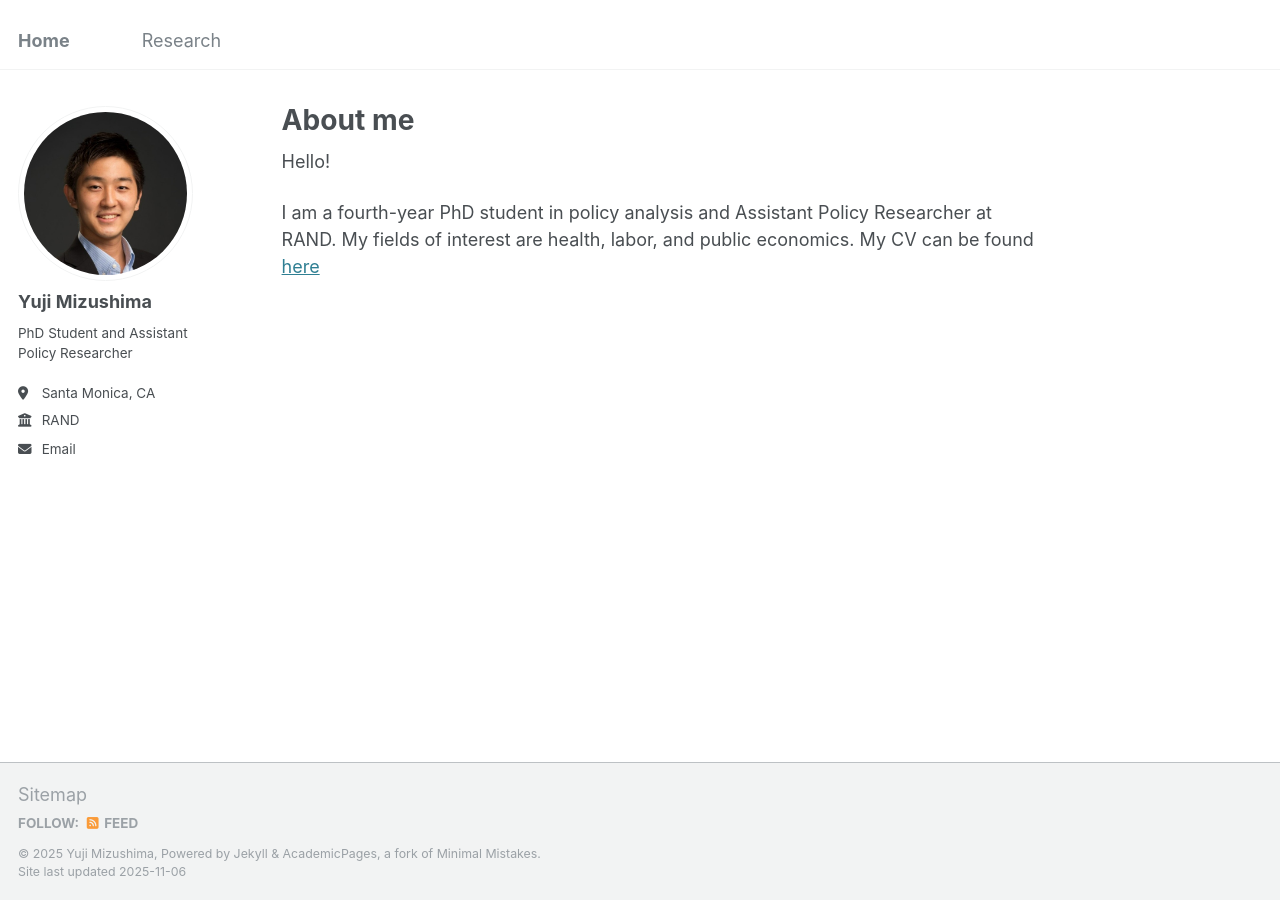
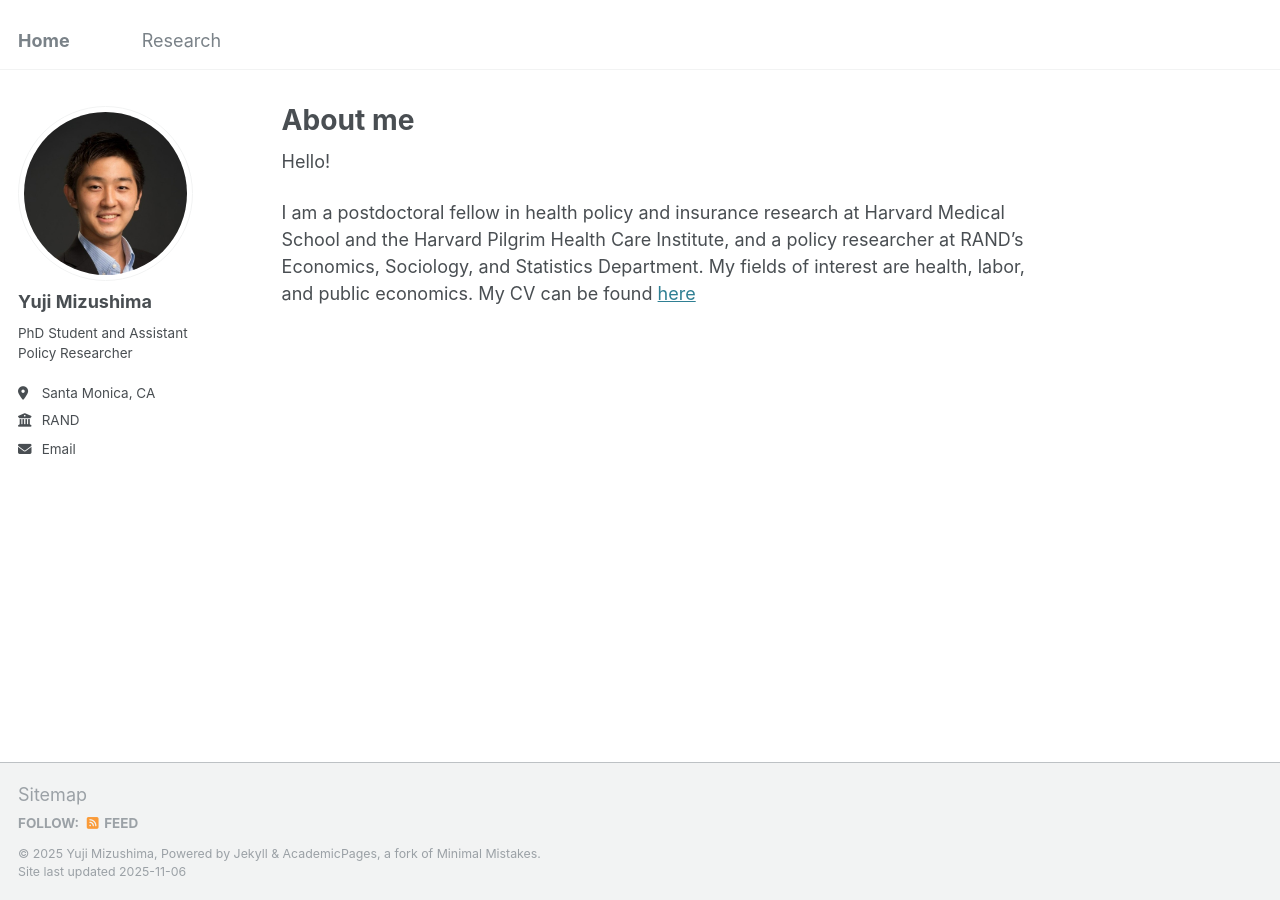
Before and after one commit to yujimizushima/yujimizushima.github.io, a Jekyll site: the page built from _pages/about.md, in a window 1280 px wide. Built offline with Jekyll 4.4.1, drawn with Linux system fonts in a browser that asks for light colours.

Commit message:
Update about.md

```diff
--- a/_pages/about.md
+++ b/_pages/about.md
@@ -9,5 +9,5 @@ redirect_from:
 
 Hello!
 
-I am a fourth-year PhD student in policy analysis and Assistant Policy Researcher at RAND. My fields of interest are health, labor, and public economics.
+I am a postdoctoral fellow in health policy and insurance research at Harvard Medical School and the Harvard Pilgrim Health Care Institute, and a policy researcher at RAND's Economics, Sociology, and Statistics Department. My fields of interest are health, labor, and public economics.
 My CV can be found [here](https://drive.google.com/file/d/1QJwFL_ya6Ieqk-3Gj-Jcaj_2S6rVbnaJ/view?usp=sharing)
```
